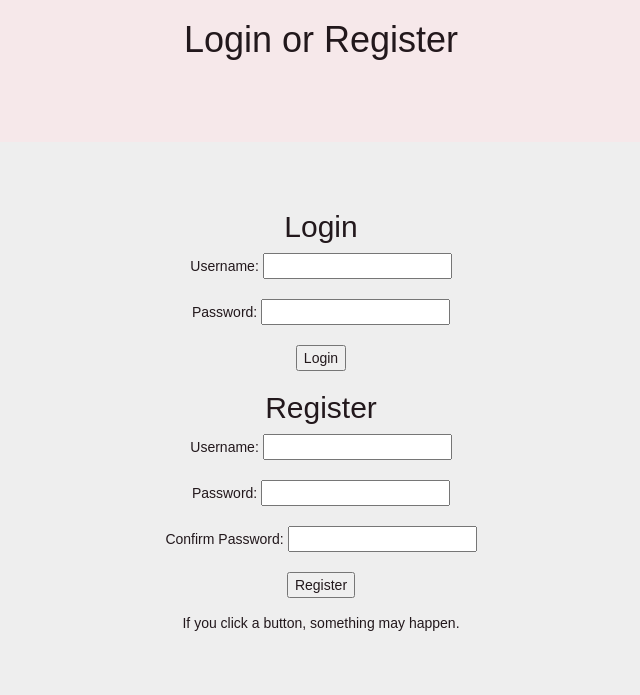
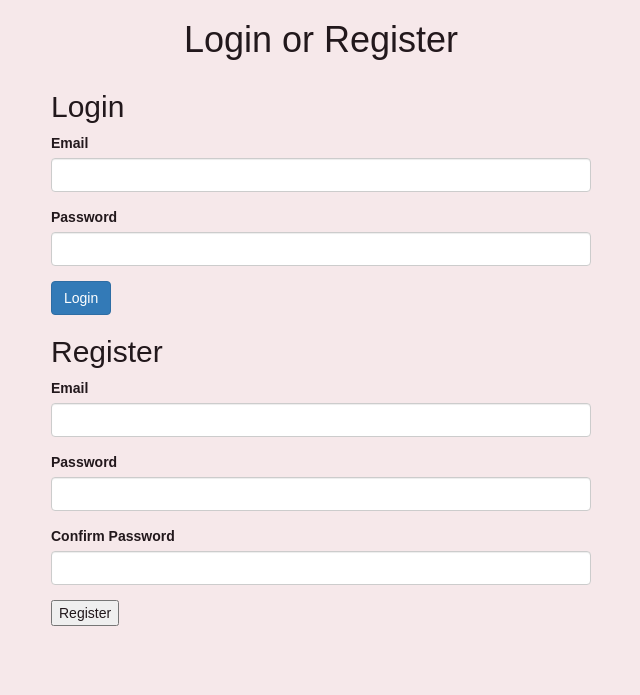
Before and after one commit to anyakeller/rocket-sammies, a Flask app: page /login in a window 1280 px wide. Shown: the part 52-747 px from the top of the page, without its empty margins (319-959 px from the left). Run offline with Flask 2, Linux system fonts and the light colour scheme; some libraries are stand-ins or nearby versions.

Commit message:
Stylize login page

```diff
--- a/templates/login.html
+++ b/templates/login.html
@@ -1,32 +1,40 @@
 {% extends "base.html" %}
-{% set signed_out = True %}
 {% block content %}
 <h1><center>Login or Register</center></h1>
-<h3><center> {{ messageLogin }} </center> <br><br></h3>
 
-<div class="jumbotron">
-  <div>
-    <center>
-      <h2>Login</h2>
-      Username: <input type="text" name="email" id="login-uname">
-      <br><br>
-      Password:  <input type="password" name="password" id="login-pass">
-      <br><br>
-      <button type="submit" id="btn-login">Login</button>
+<div class="container">
+    <div class="col-md-6 col-md-offset-3">
+        <h2>Login</h2>
 
-      <h2>Register</h2>
-      Username: <input type="text" name="email" id="register-uname">
-      <br><br>
-      Password:  <input type="password" name="password1" id="register-pass1">
-      <br><br>
-      Confirm Password:  <input type="password" name="password2" id="register-pass2">
-      <br><br>
-      <button id="btn-register">Register</button>
+        <div class="form-group">
+            <label for="login-uname">Email</label>
+            <input class="form-control" type="email" id="login-uname">
+        </div>
 
-    </center>
-</form>
+        <div class="form-group">
+            <label for="login-pass">Password</label>
+            <input class="form-control" type="password" id="login-pass">
+        </div>
+        <button class="btn btn-primary" type="submit" id="btn-login">Login</button>
+
+        <h2>Register</h2>
+
+        <div class="form-group">
+            <label for="register-uname">Email</label>
+            <input class="form-control" type="email" id="register-uname">
+        </div>
+        <div class="form-group">
+            <label for="register-pass1">Password</label>
+            <input class="form-control" type="password" name="password1" id="register-pass1">
+        </div>
+        <div class="form-group">
+            <label for="register-pass2">Confirm Password</label>
+            <input class="form-control" type="password" name="password2" id="register-pass2">
+        </div>
+        <button id="btn-register">Register</button>
+
+    </div>
 </div>
-<p><center>If you click a button, something may happen.</center></p>
 {% endblock %}
 
 {% block scripts %}
```
